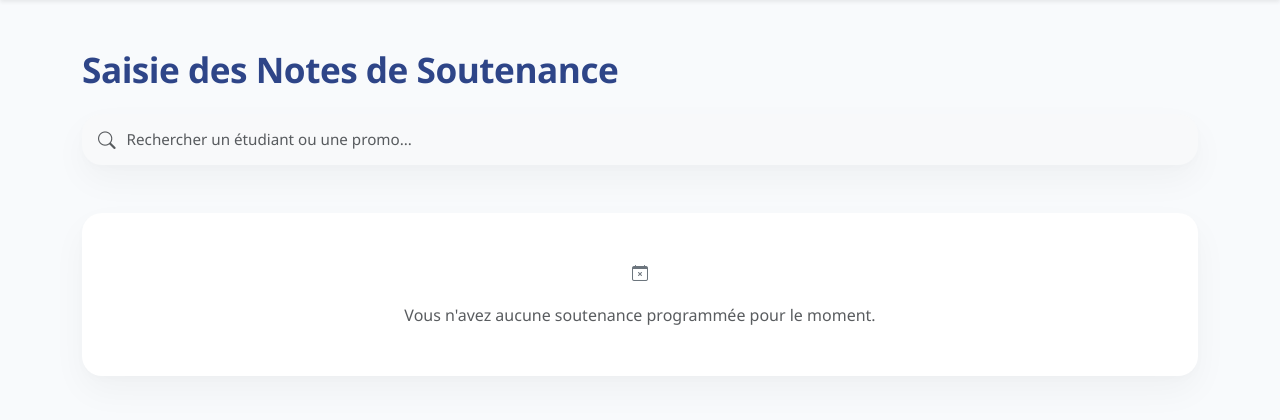
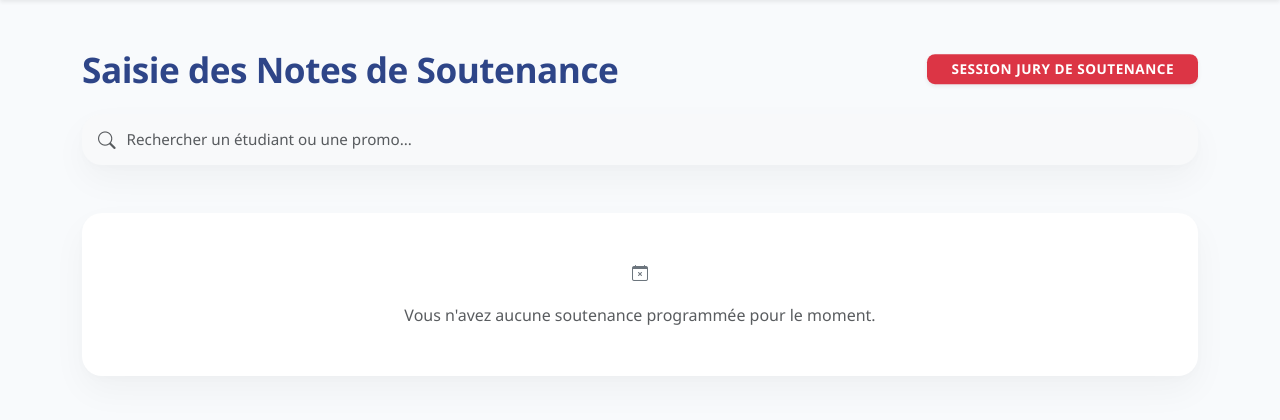
Before and after one commit to rappeneaucamille/SAE-203, a PHP site: page /pages/jury/notes.php in a window 1280 px wide. Shown: the part 83-503 px from the top of the page. Run offline with PHP 8.4, Linux system fonts and the light colour scheme; the visitor is signed in with stand-in values (Sample User, id 1); data that the repository does not hold is empty.

Commit message:
ajout_titres_sessions

```diff
--- a/pages/admin/gestion.php
+++ b/pages/admin/gestion.php
@@ -50,6 +50,8 @@ $etudiants = $pdo->query("SELECT * FROM Etudiant ORDER BY nom ASC")->fetchAll(PD
         <h1 class="fw-bold m-0" style="color: #1E3A8A; font-size: 2.2rem; letter-spacing: -0.5px;">
             Administration
         </h1>
+        <span class="badge px-4 py-2 rounded-3 fw-bold text-white shadow-sm" style="background-color: #DC3545; font-size: 0.85rem; letter-spacing: 0.5px;">SESSION ADMINISTRATEUR</span>
+
 
         <div class="p-1 d-inline-flex gap-1" style="background-color: #F1F5F9; border-radius: 8px;">
             <a href="../responsable/dashboard.php" class="btn fw-medium d-inline-flex align-items-center gap-2 px-3 py-1.5" style="border-radius: 6px; font-size: 0.85rem; background-color: #0056B3; color: #FFFFFF; border: none;">
--- a/pages/jury/notes.php
+++ b/pages/jury/notes.php
@@ -25,7 +25,14 @@ $soutenances = $stmt->fetchAll();
 
 <link rel="stylesheet" href="../../assets/css/style.css">
 <div class="container py-5" style="max-width: 1140px;">
-    <h1 class="fw-bold mb-4 text-start" style="color: #2E4588; font-size: 2.2rem; letter-spacing: -0.5px;">Saisie des Notes de Soutenance</h1>
+    <h1 class="fw-bold mb-4 text-start position-relative pe-5" style="color: #2E4588; font-size: 2.2rem; letter-spacing: -0.5px; padding-right: 280px !important;">
+        Saisie des Notes de Soutenance
+        <span class="badge px-4 py-2 rounded-3 fw-bold text-white shadow-sm"
+              style="background-color: #DC3545; font-size: 0.85rem; letter-spacing: 0.5px; position: absolute; right: 0; top: 50%; transform: translateY(-50%); white-space: nowrap;">
+            SESSION JURY DE SOUTENANCE
+        </span>
+
+    </h1>
 
     <div class="card p-2 mb-5 border-0 bg-light" style="border-radius: 12px; box-shadow: 0 4px 12px rgba(0,0,0,0.03);">
         <div class="input-group align-items-center px-2">
```
Also changed, not shown: pages/chef_dept/dashboard.php (+7 -1 lines), pages/enseignant/consultation.php (+9 -1 lines).
